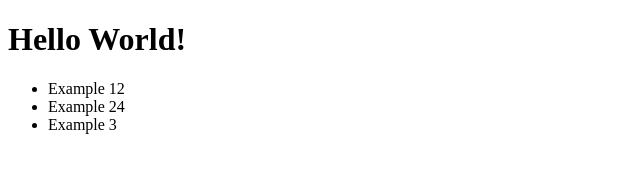
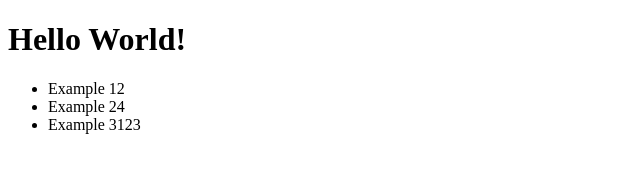
Before and after one commit to kevinkirstenigc/git-test, a plain HTML site: page index.html in a window 1280 px wide. Shown: the full height of the page, 0-640 px from the left. Drawn offline with Linux system fonts and the light colour scheme.

Commit message:
changed 3rd example

```diff
--- a/index.html
+++ b/index.html
@@ -12,7 +12,7 @@
     <ul>
         <li>Example 12</li>
         <li>Example 24</li>
-        <li>Example 3</li>
+        <li>Example 3123</li>
     </ul>
 </body>
 </html>
```
